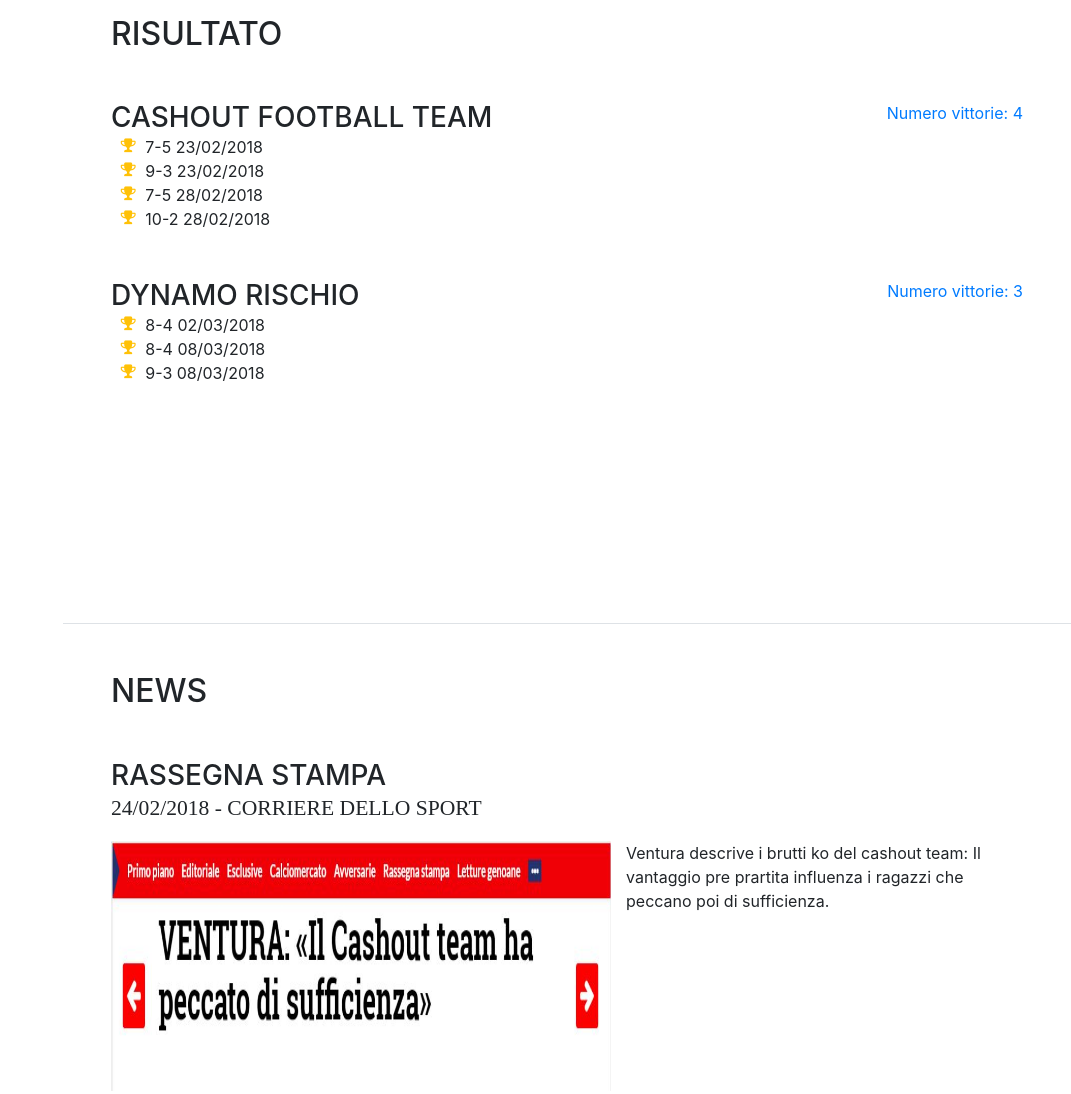
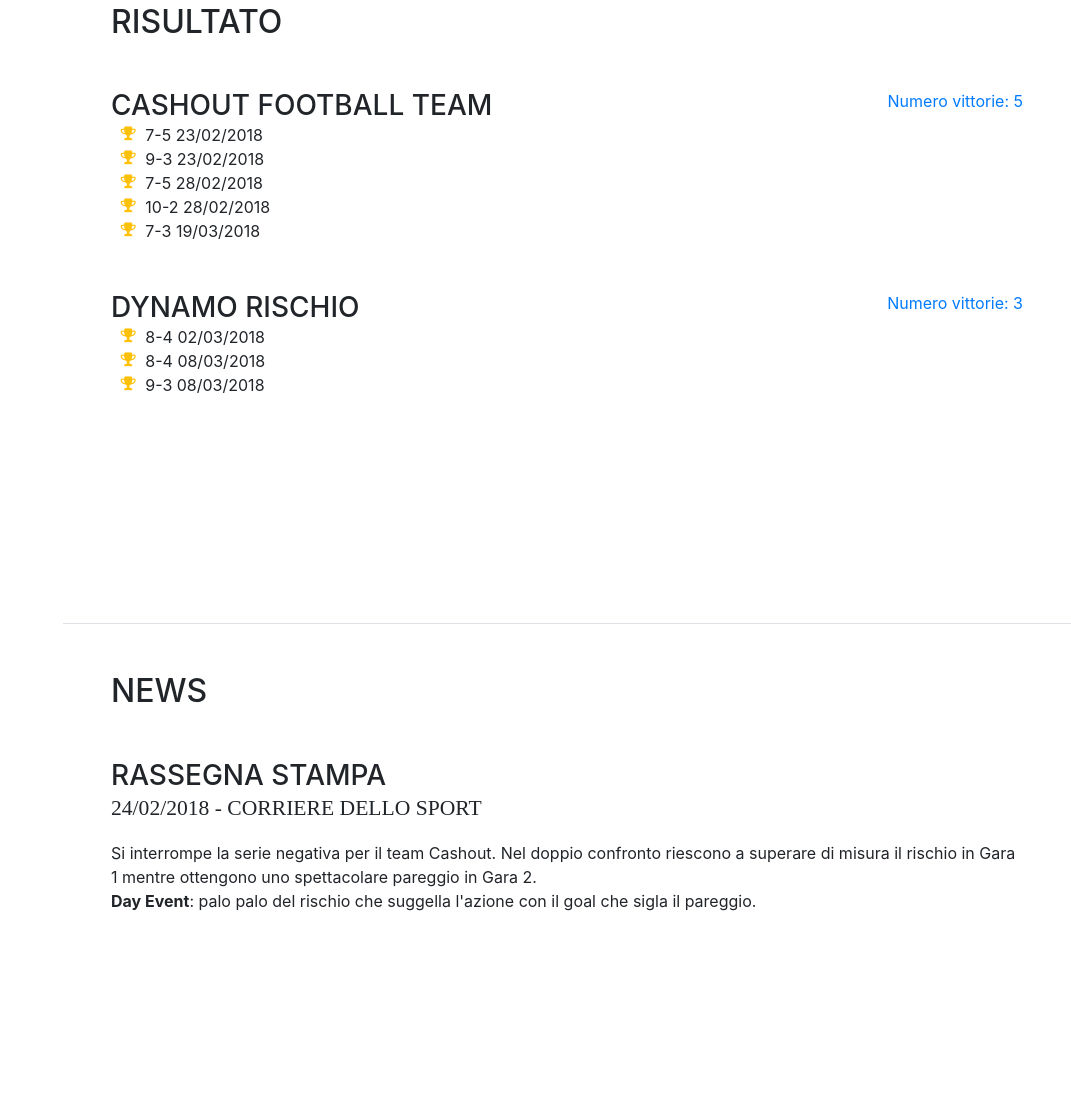
Before and after one commit to SimoneCas/Calcio_Balilla_Report, a website with bundled scripts: page index.html in a window 1280 px wide. Shown: the part 3166-4260 px from the top of the page, without its empty margins (209-1280 px from the left). Built offline with nearby package versions, Linux system fonts and the light colour scheme; a web font is replaced by a local one.

Commit message:
aggiornamento risultati

```diff
--- a/index.html
+++ b/index.html
@@ -228,12 +228,15 @@
                   <li>
                     <i class="fa-li fa fa-trophy text-warning"></i>
                     10-2  28/02/2018</li>
+                  <li>
+                    <i class="fa-li fa fa-trophy text-warning"></i>
+                    7-3  19/03/2018</li>
 
                 </ul>
               </div>
             </div>
             <div class="resume-date text-md-right">
-              <span class="text-primary">Numero vittorie: 4</span>
+              <span class="text-primary">Numero vittorie: 5</span>
             </div>
           </div>
 
@@ -270,6 +273,11 @@
             <div class="resume-content mr-auto">
               <h3 class="mb-0">Rassegna stampa</h3>
               <div class="subheading mb-3" >24/02/2018 - Corriere dello sport</div>
+              <p style="height: 250px;  margin-bottom:15px">Si interrompe la serie negativa per il team Cashout.
+                Nel doppio confronto riescono a superare di misura il rischio in Gara 1 mentre ottengono uno spettacolare pareggio in Gara 2.
+                <br/><b>Day Event</b>: palo palo del rischio che suggella l'azione con il goal che sigla il pareggio.
+              </p>
+
               <p style="height: 250px;  margin-bottom:35px"><img src="img/news2.jpg" style="width:500px; height:250px; float:left; margin-right: 15px"/>
                 Ventura descrive i brutti ko del cashout team: Il vantaggio pre prartita influenza i ragazzi che peccano
                 poi di sufficienza.
```
